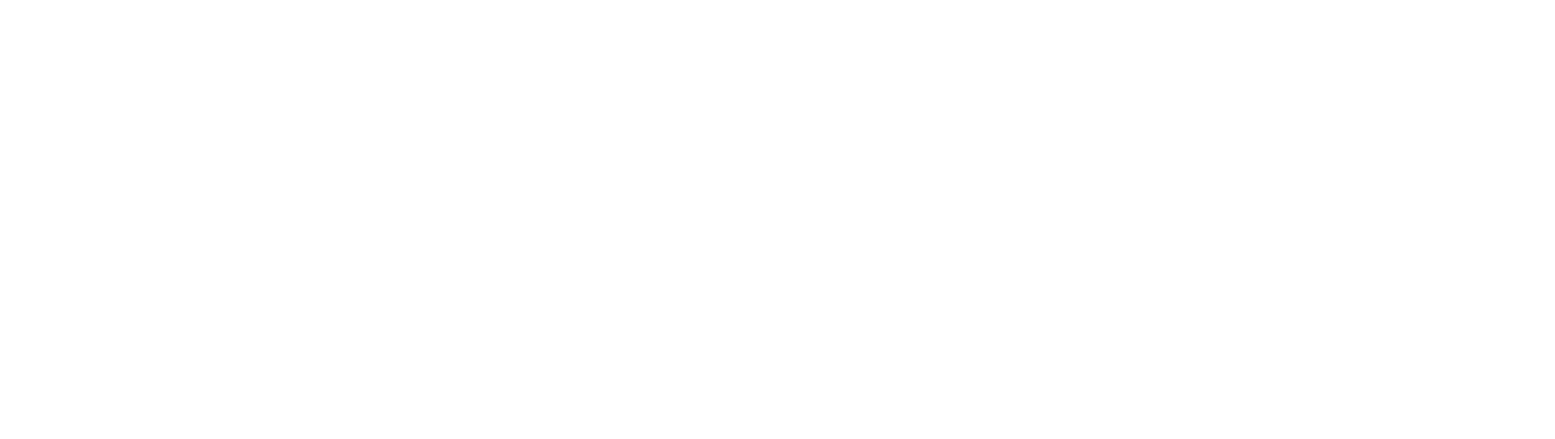
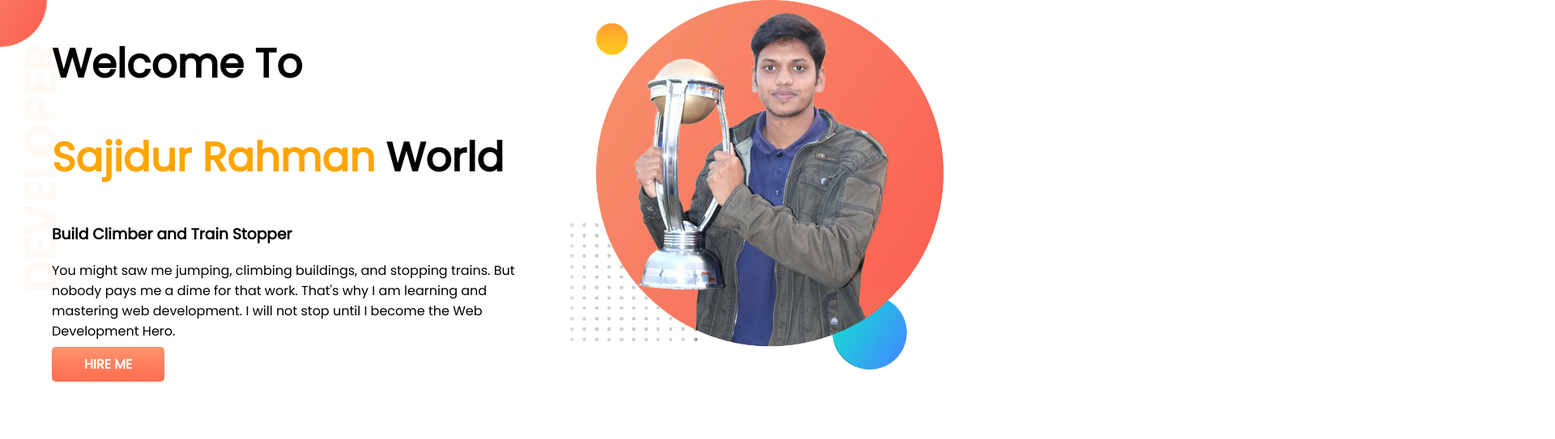
Before and after one commit to sajidur10/developer-portfolio, a plain HTML site: page index.html in a window 1280 px wide. Shown: the top 543 px of the page at 81% size, 1920 px wide, since content can reach past the window. Drawn offline with Linux system fonts and the light colour scheme.

Commit message:
section 1 Welcome To

```diff
--- a/index.html
+++ b/index.html
@@ -1,5 +1,6 @@
 <!DOCTYPE html>
 <html lang="en">
+
 <head>
     <meta charset="UTF-8">
     <meta http-equiv="X-UA-Compatible" content="IE=edge">
@@ -11,9 +12,26 @@
     <link rel="stylesheet" href="style.css">
     <link rel="shortcut icon" href="images/favicon.png" type="image/x-icon">
 </head>
+
 <body>
-    <h1>Welcome To</h1>
-    <h1>Sajidur Rahman World</h1>
+    <section class="top-banner">
+        <div class="half-width">
+            <h1>Welcome To</h1>
+            <h1><span class="orange">Sajidur Rahman</span> World</h1>
+            <h3>Build Climber and Train Stopper</h3>
+            <p>You might saw me jumping, climbing buildings, and stopping trains. But nobody pays me a dime for that
+                work.
+                That's why I am learning and mastering web development. I will not stop until I become the Web
+                Development
+                Hero.</p>
+            <a class="link-button" target="_blank" href="https://www.linkedin.com/in/md-sajidur-rahman-053992229/"> HIRE
+                ME</a>
+        </div>
+        <div class="half-width">
+            <img src="images/rahat.png" alt="Rahat1">
+        </div>
+    </section>
 
 </body>
+
 </html>
--- a/style.css
+++ b/style.css
@@ -1,7 +1,34 @@
 body{
     font-family: 'Poppins', sans-serif;
+    margin: 0;
 }
 h1{
-    font-size: 550px;
+    font-size: 50px;
 
 }
+.orange{
+    color: #ffa500;
+}
+section{
+    display: flex;
+}
+.half-width{
+    width: 50%;
+    padding-left: 5%;
+}
+.half-width img{
+    width: 80%;
+}
+.link-button{
+    text-decoration: none;
+    background-image: linear-gradient(#ff936f, #ff6d4f);
+    padding: 10px 40px;
+    font-weight: 700;
+    border-radius: 5px;
+    color: white;
+
+}
+.top-banner{
+    background-image: url(images/top-banner.png);
+    background-repeat: no-repeat;
+}
```
Also changed, not shown: images/Rahat1.png (deleted), images/rahat.png (added).
